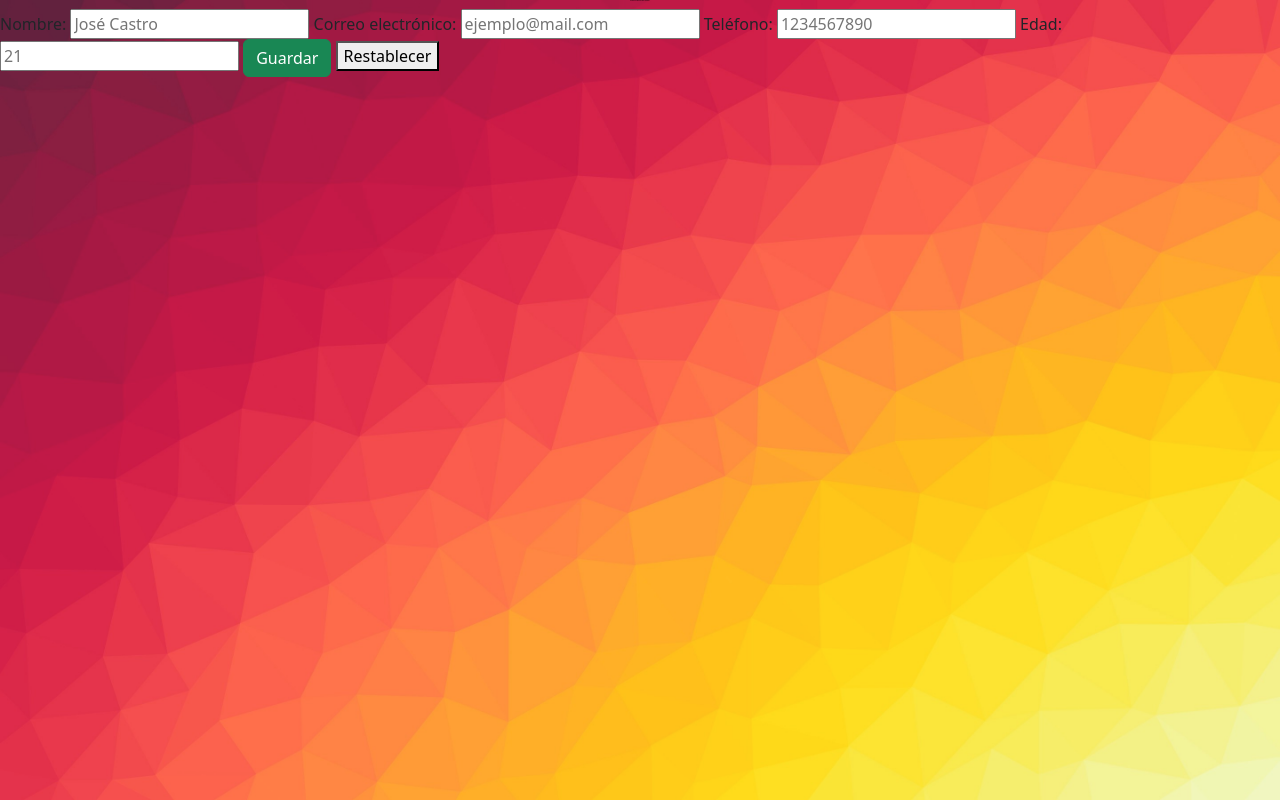
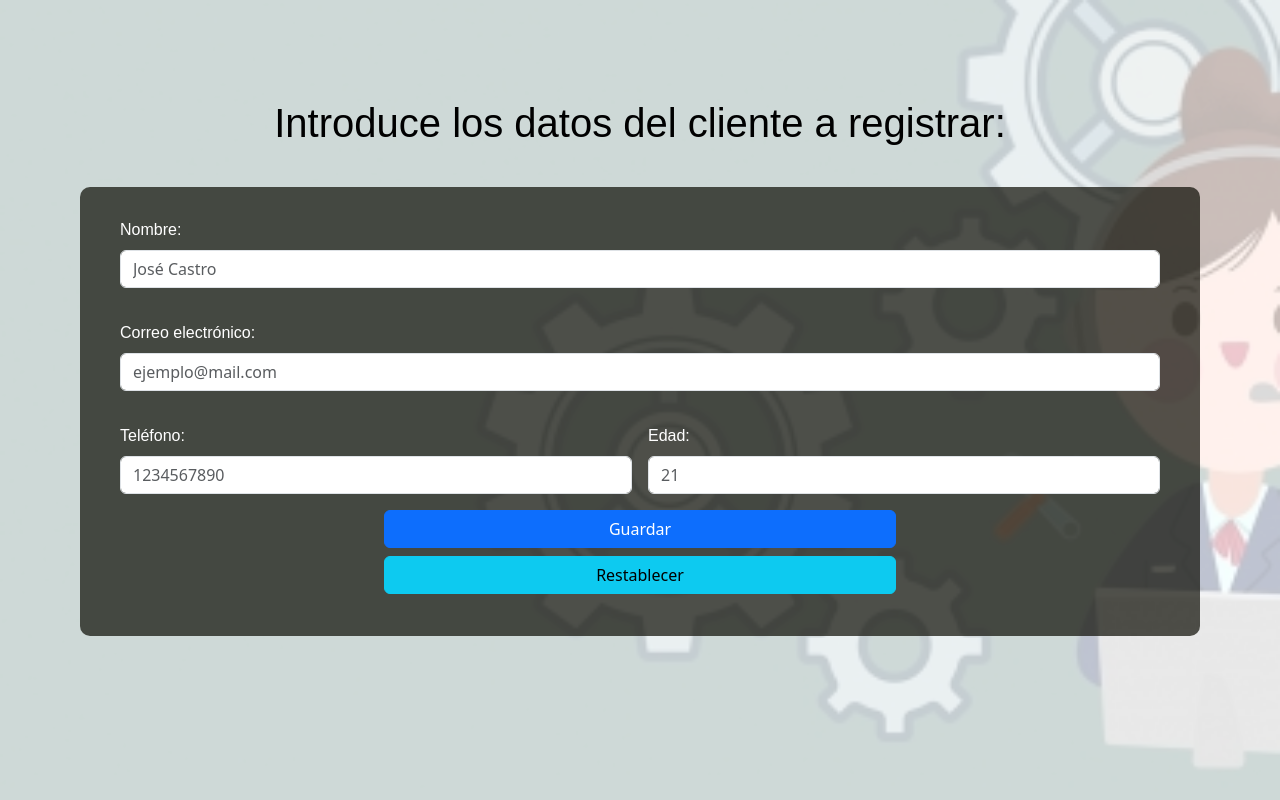
Before and after one commit to JACM07/api-clientes-django, a Django app: page / in a window 1280 px wide. Run offline with Django 5.2, Linux system fonts and the light colour scheme.

Commit message:
creacion de mostrarClientes.html

```diff
--- a/ApiClientesProyecto/ClientesApp/static/css/styles.css
+++ b/ApiClientesProyecto/ClientesApp/static/css/styles.css
@@ -1,3 +1,7 @@
+*{
+    box-sizing: border-box;
+    /*caret-color: transparent;*/
+}
 
 html, body {
     height: 100%;
@@ -18,17 +22,37 @@ body::before {
     left: 0;
     width: 100%;
     height: 100%;
-    background-image: URL("../img/fondo.png");/*Buscar otro fondo*/
+    background-image: URL("../img/image.png");
     background-attachment: fixed;
     background-size: cover;
     background-position: center;
     background-repeat: no-repeat;
-    opacity: 0.9;
+    opacity: 0.3;
     z-index: -10;
 }
 
-h1{
-    color:black;/*Corregir estos estilos para que se sobrepongan a los de bootstrap*/
+
+
+.formulario{
+    background-color: rgba(11, 10, 2, 0.7);
+    margin: 10px 80px 10px 80px;
+    padding: 30px 40px 10px 40px;
+    border-radius: 10px;
+}
+
+label{
+    color: white;
+    font-family: Arial, Helvetica, sans-serif;
+}
+input{
+    caret-color: black;
+}
+
+.titulo{
+    padding-top: 50px;
+    margin-top: 25px;
     text-align: center;
-    font-size: 1px;
+    padding-bottom: 30px;
+    color: black;
+    font-family: Arial, Helvetica, sans-serif;
 }
--- a/ApiClientesProyecto/ClientesApp/urls.py
+++ b/ApiClientesProyecto/ClientesApp/urls.py
@@ -3,6 +3,7 @@ from django.urls import path
 
 urlpatterns=[
     path('',views.registroClientes),
+    path('tabla-clientes/',views.mostrarClientes),
     path('clientes/',views.clientes),
     path('clientes/<int:idCliente>/', views.cliente),
 ]
--- a/ApiClientesProyecto/ClientesApp/views.py
+++ b/ApiClientesProyecto/ClientesApp/views.py
@@ -10,6 +10,9 @@ import json
 # Create your views here.
 def registroClientes(request):#Vista principal para mostrar pagina
     return render(request,"registrarCliente.html")
+
+def mostrarClientes(request):#vista para ver tabla de todos los clientes
+    return render(request,"mostrarClientes.html")
 
 #Crear peticiones get,post,put,delete
 
--- a/ApiClientesProyecto/templates/registrarCliente.html
+++ b/ApiClientesProyecto/templates/registrarCliente.html
@@ -10,29 +10,43 @@
     <title>Registro Clientes</title>
 </head>
 <body>
-    <h1>Introduce los datos del cliente a registrar:</h1>
+    <br>
+    <h1 class="titulo">Introduce los datos del cliente a registrar:</h1>
 
-    <form method="post" autocomplete="off">
+
+    <div class="formulario">
+        <form method="post" autocomplete="off" class="row g-3">
             <!--El id del cliente se generará automáticamente-->
             <!--Nombre cliente-->
-        <label for="nombre">Nombre:</label>
-        <input type="text" id="nombre" name="nombre" maxlength="50" placeholder="José Castro" required>
+            <div class="mb-3">
+                <label for="nombre" class="form-label">Nombre:</label>
+                <input class="form-control" type="text" id="nombre" name="nombre" maxlength="50" placeholder="José Castro" required>
+            </div>
 
+            <div class="mb-3">
                 <!--Correo electronico cliente-->
-        <label for="correo">Correo electrónico:</label>
-        <input type="email" id="correo" name="correo" maxlength="50" placeholder="ejemplo@mail.com" required>
+                <label for="correo" class="form-label">Correo electrónico:</label>
+                <input  class="form-control" type="email" id="correo" name="correo" maxlength="50" placeholder="ejemplo@mail.com" required>
+            </div>
 
+            <div class="col-md-6">
                 <!--Numero de telefono cliente-->
-        <label for="telefono">Teléfono:</label>
-        <input type="tel" id="telefono" name="telefono"  pattern="[0-9]{10}" placeholder="1234567890" required>
+                <label for="telefono" class="form-label">Teléfono:</label>
+                <input class="form-control" type="tel" id="telefono" name="telefono"  pattern="[0-9]{10}" placeholder="1234567890" required>
+            </div>
 
+            <div class="col-md-6">
                 <!--Edad cliente-->
-        <label for="edad">Edad:</label>
-        <input type="number" id="edad" name="edad" maxlength="3" placeholder="21" required>
+                <label for="edad" class="form-label">Edad:</label>
+                <input class="form-control" type="number" id="edad" name="edad" maxlength="3" placeholder="21" required>
+            </div>
 
-        <button type="button" class="btn btn-success">Guardar</button><!--Poner oncklick-->
-        <button type="reset">Restablecer</button><!--Reiniciar formulario-->
+            <div class="d-grid gap-2 col-6 mx-auto">
+                <button type="button" class="btn btn-primary">Guardar</button><!--Poner oncklick-->
+                <button type="reset" class="btn btn-info">Restablecer</button><br/><!--Reiniciar formulario-->
+            </div>
         </form>
+    </div>
 
 </body>
 </html>
```
Also changed, not shown: ApiClientesProyecto/templates/mostrarClientes.html (added, +11 -0 lines), ApiClientesProyecto/ClientesApp/static/img/fondo.png, ApiClientesProyecto/ClientesApp/static/img/image.png (added), 2 other files. Lines whose indentation alone changed are shown as unchanged.
